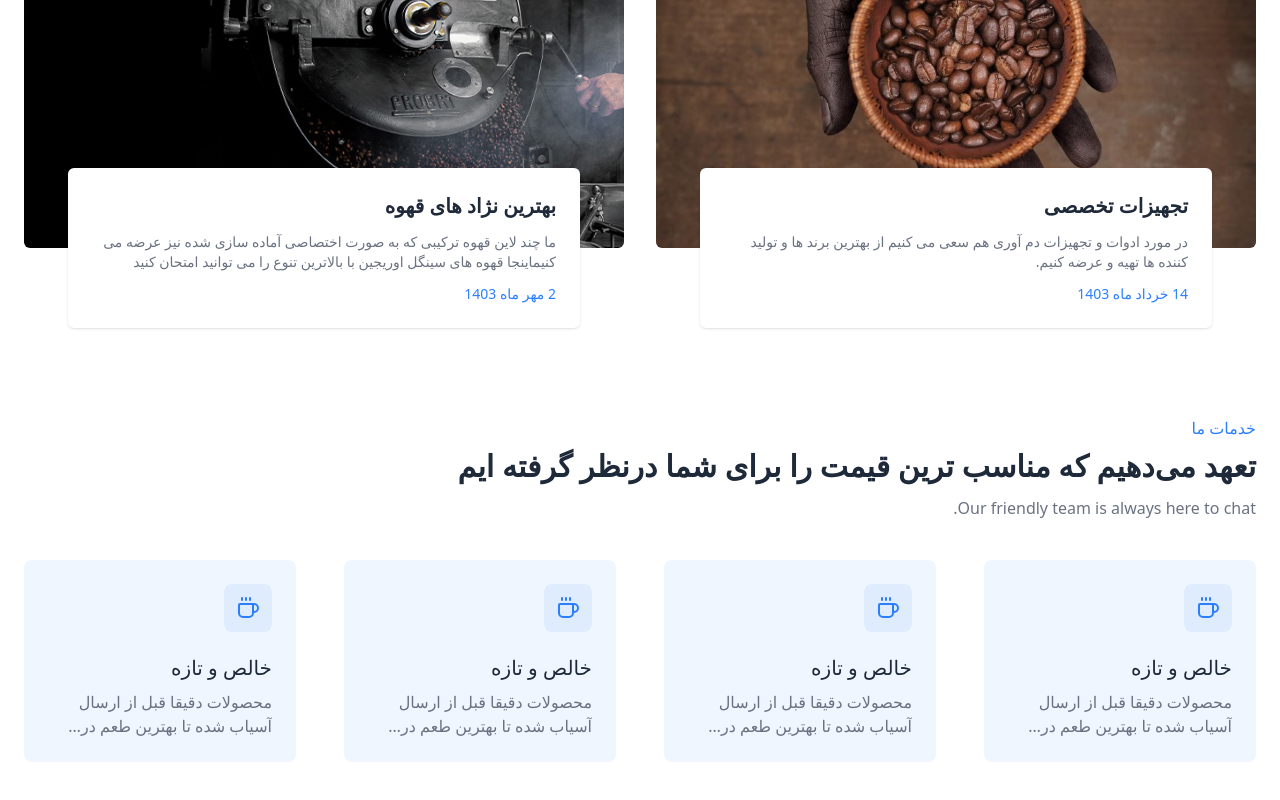
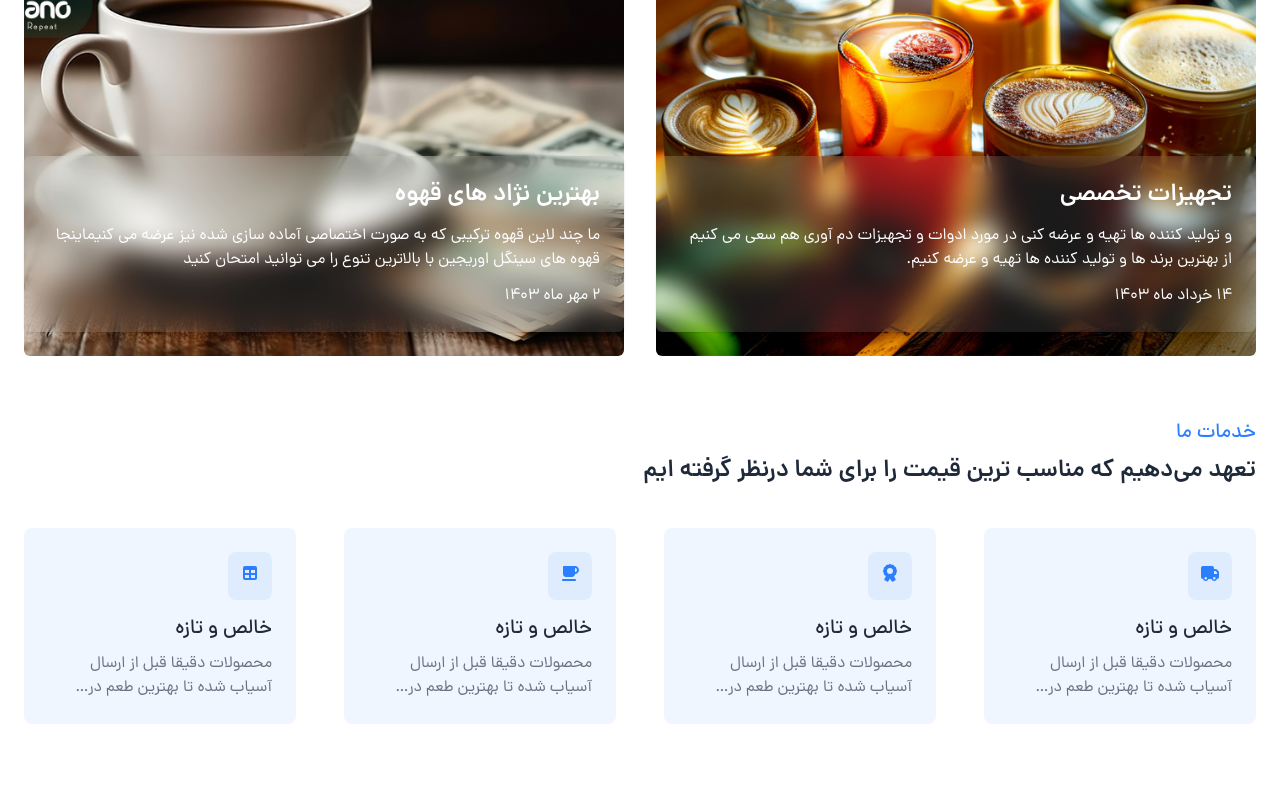
Before and after one commit to MohamwadMehdiGoodarzi/CoffeeStar, a Next.js app: page / in a window 1280 px wide. Shown: the part 848-1648 px from the top of the page. After the commit the page ends 1620 px from the top, so only its background shows below. Built offline with nearby package versions, Linux system fonts and the light colour scheme.

Commit message:
create file dbjson

```diff
--- a/components/module/Navbar/Navbar.js
+++ b/components/module/Navbar/Navbar.js
@@ -70,7 +70,7 @@ function Navbar() {
               </svg>
             </a>
             <a className="relativetransition-colors duration-300 transform bg-sky-600 flex items-center gap-x-5 text-white rounded-xl justify-between py-1.5 px-6 dark:text-gray-200 hover:bg-blue-600 dark:hover:text-gray-300" href="#" >
-              <svg xmlns="http://www.w3.org/2000/svg" width="24" height="24" viewBox="0 0 24 24" fill="none" stroke="currentColor" strokeWidth="2" strokeLinecap="round" strokeLinejoin="round" className="lucide lucide-user-round-plus-icon lucide-user-round-plus"><path d="M2 21a8 8 0 0 1 13.292-6"/><circle cx="10" cy="8" r="5"/><path d="M19 16v6"/><path d="M22 19h-6"/></svg>
+              <svg xmlns="http://www.w3.org/2000/svg" width="20" height="20" viewBox="0 0 24 24" fill="none" stroke="currentColor" strokeWidth="2" strokeLinecap="round" strokeLinejoin="round" className="lucide lucide-user-round-plus-icon lucide-user-round-plus"><path d="M2 21a8 8 0 0 1 13.292-6"/><circle cx="10" cy="8" r="5"/><path d="M19 16v6"/><path d="M22 19h-6"/></svg>
               ثبت نام
             </a>
           </div>
--- a/components/module/ServicesItem/ServicesItem.js
+++ b/components/module/ServicesItem/ServicesItem.js
@@ -1,24 +1,20 @@
 import React from 'react'
+import { FontAwesomeIcon } from '@fortawesome/react-fontawesome'
+import * as Icons from '@fortawesome/free-solid-svg-icons'
 
 
 
 function ServicesItem({ title, desc, img, icon }) {
-
   return (
-    <>
-        <div className="p-4 rounded-lg bg-blue-50 md:p-6 dark:bg-gray-800">
-            <span className="inline-block p-3 text-blue-500 rounded-lg bg-blue-100/80 dark:bg-gray-700">
-                <img src="" alt="" />
-                <svg xmlns="http://www.w3.org/2000/svg" width="24" height="24" viewBox="0 0 24 24" fill="none" stroke="currentColor" stroke-width="2" stroke-linecap="round" stroke-linejoin="round" className="lucide lucide-coffee-icon lucide-coffee"><path d="M10 2v2"/><path d="M14 2v2"/><path d="M16 8a1 1 0 0 1 1 1v8a4 4 0 0 1-4 4H7a4 4 0 0 1-4-4V9a1 1 0 0 1 1-1h14a4 4 0 1 1 0 8h-1"/><path d="M6 2v2"/></svg>
-            </span>
-            <h2 className="mt-4 text-xl font-medium text-gray-800 dark:text-white">{title}</h2>
-            <p className="mt-2 text-base text-gray-500 line-clamp-2 dark:text-gray-400">{desc}</p>
-        </div>
-    </>
+    <div className="p-4 rounded-lg bg-blue-50 md:p-6 dark:bg-gray-800">
+      <span className="inline-block p-3 rounded-lg bg-blue-100/80 text-blue-500 dark:bg-gray-700">
+        <FontAwesomeIcon icon={Icons[icon]} className="w-6 h-6" />
+      </span>
+      <h2 className="mt-4 text-xl font-DanaMedium text-gray-800 dark:text-white">{title}</h2>
+      <p className="mt-2 text-base text-gray-500 line-clamp-2 dark:text-gray-400">{desc}</p>
+    </div>
   )
-
 }
 
 
-
-export default ServicesItem
+export default ServicesItem;
--- a/components/template/Index/About.js
+++ b/components/template/Index/About.js
@@ -10,28 +10,27 @@ function About() {
       <section className="bg-white dark:bg-gray-900">
           <div className="container px-6 py-10 mx-auto">
               <div className="text-center">
-                  <h1 className="text-2xl font-semibold text-gray-800 capitalize lg:text-3xl dark:text-white">درباره بِه کافی</h1>
-
-                  <p className="max-w-lg mx-auto mt-4 line-clamp-2 text-gray-500">مجموعه‌ی به کافی به مدیریت مهندس علی رهنما ار سال 1395 شروع به فعالیت کرده است. در ابتدا، این مجموعه با نام قهوه‌ی بلوت و در خیابان انقلاب تهران، راه اندازی شد.</p>
+                  <p className="text-2xl font-DanaDemiBold text-gray-800 capitalize lg:text-4xl dark:text-white">درباره بِه کافی</p>
+                  <p className="max-w-lg text-lg mx-auto mt-4 line-clamp-2 text-gray-500">مجموعه‌ی به کافی به مدیریت مهندس علی رهنما ار سال 1395 شروع به فعالیت کرده است. در ابتدا، این مجموعه با نام قهوه‌ی بلوت و در خیابان انقلاب تهران، راه اندازی شد.</p>
               </div>
 
               <div className="grid grid-cols-1 gap-8 mt-8 lg:grid-cols-2">
                   <div>
-                      <Image  className="relative z-10 object-cover w-full rounded-md h-96"  src="/images/coffee-shop-setup-advice-2.jpg" alt="..." width={500} height={300} priority />
-                      <div className="relative z-20 max-w-lg p-6 mx-auto -mt-20 bg-white transition-all duration-75 hover:outline-3 hover:outline-blue-600  rounded-md shadow dark:bg-gray-900">
-                          <a href="#" className="font-semibold text-gray-800 hover:underline dark:text-white md:text-xl">تجهیزات تخصصی</a>
-                          <p className="mt-3 text-sm text-gray-500 line-clamp-2 dark:text-gray-300 md:text-sm">در مورد ادوات و تجهیزات دم آوری هم سعی می کنیم از بهترین برند ها و تولید کننده ها تهیه و عرضه کنیم.</p>
-                          <p className="mt-3 text-sm text-blue-500">14 خرداد ماه 1403</p>
-                      </div>
+                    <Image  className="relative z-10 object-cover w-full rounded-md h-120"  src="/images/cafe-menu-items-sh.jpg" alt="..." width={500} height={300} priority />
+                    <div className="relative z-20 w-full text-white p-6 mx-auto -mt-50 bg-white/10 backdrop-blur-md rounded-md shadow dark:bg-gray-900/60 dark:backdrop-blur-md">
+                        <a href="#" className="font-DanaDemiBold dark:text-white md:text-2xl"> تجهیزات تخصصی </a>
+                        <p className="mt-3 text-sm line-clamp-2 dark:text-gray-300 md:text-base"> و تولید کننده ها تهیه و عرضه کنی در مورد ادوات و تجهیزات دم آوری هم سعی می کنیم از بهترین برند ها و تولید کننده ها تهیه و عرضه کنیم. </p>
+                        <p className="mt-3 text-base">14 خرداد ماه 1403</p>
+                    </div>
                   </div>
 
                   <div>
-                  <Image className="relative z-10 object-cover w-full rounded-md h-96" src="/images/images.jpg" alt="" width={500} height={300} />
-                      <div className="relative z-20 max-w-lg p-6 mx-auto -mt-20 bg-white transition-all duration-75 hover:outline-3 hover:outline-blue-600 rounded-md shadow dark:bg-gray-900">
-                          <a href="#" className="font-semibold text-gray-800 hover:underline dark:text-white md:text-xl">بهترین نژاد های قهوه</a>
-                          <p className="mt-3 text-sm line-clamp-2 text-gray-500 dark:text-gray-300 md:text-sm"> ما چند لاین قهوه ترکیبی که به صورت اختصاصی آماده سازی شده نیز عرضه می کنیماینجا قهوه های سینگل اوریجین با بالاترین تنوع را می توانید امتحان کنید</p>
-                          <p className="mt-3 text-sm text-blue-500">2 مهر ماه 1403</p>
-                      </div>
+                    <Image className="relative z-10 object-cover w-full rounded-md h-120" src="/images/most-expensive-coffees-sh.jpg" alt="" width={500} height={300} />
+                    <div className="relative z-20 w-full text-white p-6 mx-auto -mt-50 bg-white/10 backdrop-blur-md rounded-md shadow dark:bg-gray-900/60 dark:backdrop-blur-md">
+                        <a href="#" className="font-DanaDemiBold dark:text-white md:text-2xl">بهترین نژاد های قهوه</a>
+                        <p className="mt-3 text-sm line-clamp-2 dark:text-gray-300 md:text-base"> ما چند لاین قهوه ترکیبی که به صورت اختصاصی آماده سازی شده نیز عرضه می کنیماینجا قهوه های سینگل اوریجین با بالاترین تنوع را می توانید امتحان کنید</p>
+                        <p className="mt-3 text-smbase">2 مهر ماه 1403</p>
+                    </div>
                   </div>
               </div>
           </div>
--- a/components/template/Index/Services.js
+++ b/components/template/Index/Services.js
@@ -12,18 +12,15 @@ function Services() {
           <div className="container px-6 py-12 mx-auto">
 
               <div>
-                  <p className="font-medium text-blue-500 dark:text-blue-400">خدمات  ما</p>
-
-                  <h1 className="mt-2 text-2xl font-semibold text-gray-800 md:text-3xl dark:text-white">تعهد می‌دهیم که مناسب ترین قیمت را برای شما درنظر گرفته ایم</h1>
-
-                  <p className="mt-3 text-gray-500 dark:text-gray-400">Our friendly team is always here to chat.</p>
+                  <p className="font-DanaMedium text-xl text-blue-500 dark:text-blue-400">خدمات  ما</p>
+                  <p className="mt-2 text-2xl font-DanaDemiBold text-gray-800 dark:text-white">تعهد می‌دهیم که مناسب ترین قیمت را برای شما درنظر گرفته ایم</p>
               </div>
 
               <div className="grid grid-cols-1 gap-12 mt-10 sm:grid-cols-2 lg:grid-cols-3 xl:grid-cols-4">
-                <ServicesItem title="خالص و تازه" desc="محصولات دقیقا قبل از ارسال آسیاب شده تا بهترین طعم در اختیار شما گذاشته شود" icon=""/>
-                <ServicesItem title="خالص و تازه" desc="محصولات دقیقا قبل از ارسال آسیاب شده تا بهترین طعم در اختیار شما گذاشته شود" icon=""/>
-                <ServicesItem title="خالص و تازه" desc="محصولات دقیقا قبل از ارسال آسیاب شده تا بهترین طعم در اختیار شما گذاشته شود" icon=""/>
-                <ServicesItem title="خالص و تازه" desc="محصولات دقیقا قبل از ارسال آسیاب شده تا بهترین طعم در اختیار شما گذاشته شود" icon=""/>
+                <ServicesItem title="خالص و تازه" desc="محصولات دقیقا قبل از ارسال آسیاب شده تا بهترین طعم در اختیار شما گذاشته شود" icon="faTruck"/>
+                <ServicesItem title="خالص و تازه" desc="محصولات دقیقا قبل از ارسال آسیاب شده تا بهترین طعم در اختیار شما گذاشته شود" icon="faAward"/>
+                <ServicesItem title="خالص و تازه" desc="محصولات دقیقا قبل از ارسال آسیاب شده تا بهترین طعم در اختیار شما گذاشته شود" icon="faCoffee"/>
+                <ServicesItem title="خالص و تازه" desc="محصولات دقیقا قبل از ارسال آسیاب شده تا بهترین طعم در اختیار شما گذاشته شود" icon="faTable"/>
               </div>
 
           </div>
--- a/components/template/Index/Slider.js
+++ b/components/template/Index/Slider.js
@@ -45,9 +45,9 @@ function Slider() {
           </div>
 
           <div className="lg:w-1/2 mt-8 lg:mt-0 px-2.5 md:px-0">
-            <h1 className="text-2xl font-semibold text-gray-800 dark:text-white lg:text-4xl"> انواع قـهوه عربیکا و روبوستا و مواد اولیه کافـی شاپ </h1>
-            <p className="max-w-lg text-lg mt-6 text-gray-500 dark:text-gray-400"> Genio یک روستر قهوه تخصصی 15 کیلوگرمی است که برای برشته‌کاری‌هایی ایده‌آل است که برای همگام شدن با تجارت در حال گسترش خود به ظرفیت تولید بیشتری نیاز دارند. پایداری کامل دارد و می تواند 60 کیلوگرم قهوه را در ساعت برشته کند. </p>
-            <h3 className="mt-6 text-xl font-medium text-blue-500">فروشگاه و رُستری قهوه به کافی</h3>
+            <h1 className="text-2xl font-DanaDemiBold text-gray-800 dark:text-white lg:text-4xl"> انواع قـهوه عربیکا و روبوستا و مواد اولیه کافـی شاپ </h1>
+            <p className="max-w-lg text-lg mt-6 text-gray-500 dark:text-gray-300"> Genio یک روستر قهوه تخصصی 15 کیلوگرمی است که برای برشته‌کاری‌هایی ایده‌آل است که برای همگام شدن با تجارت در حال گسترش خود به ظرفیت تولید بیشتری نیاز دارند. پایداری کامل دارد و می تواند 60 کیلوگرم قهوه را در ساعت برشته کند. </p>
+            <h3 className="mt-6 text-xl font-DanaMedium text-blue-500">فروشگاه و رُستری قهوه به کافی</h3>
             <p className="text-gray-600 text-lg dark:text-gray-300"> مرجع تخصصی فروش انواع قهوه های سینگل اوریجین و پودرهای فوری </p>
           </div>
         </div>
--- /dev/null
+++ b/data/db.json
@@ -0,0 +1,99 @@
+{
+
+  "menu": [
+    {
+      "id": 1,
+      "title": "قهوه سیاه",
+      "desc": "ما چند لاین قهوه ترکیبی که به صورت اختصاصی آماده سازی شده نیز عرضه می کنیماینجا قهوه های سینگل اوریجین با بالاترین تنوع را می توانید امتحان کنید",
+      "peice": 179000,
+      "img": "/images/coffee-espresso-machine-m.jpg",
+      "off": 15
+    },
+    {
+      "id": 2,
+      "title": "قهوه روبستا",
+      "desc": "ما چند لاین قهوه ترکیبی که به صورت اختصاصی آماده سازی شده نیز عرضه می کنیماینجا قهوه های سینگل اوریجین با بالاترین تنوع را می توانید امتحان کنید",
+      "peice": 179000,
+      "img": "/images/coffee-waves-sh (1).jpg",
+      "off": 30
+    },
+    {
+      "id": 3,
+      "title": "قهوه ترک",
+      "desc": "ما چند لاین قهوه ترکیبی که به صورت اختصاصی آماده سازی شده نیز عرضه می کنیماینجا قهوه های سینگل اوریجین با بالاترین تنوع را می توانید امتحان کنید",
+      "peice": 179000,
+      "img": "/images/karak-tea3.jpg",
+      "off": 10
+    },
+    {
+      "id": 4,
+      "title": "قهوه برزیلی",
+      "desc": "ما چند لاین قهوه ترکیبی که به صورت اختصاصی آماده سازی شده نیز عرضه می کنیماینجا قهوه های سینگل اوریجین با بالاترین تنوع را می توانید امتحان کنید",
+      "peice": 179000,
+      "img": "/images/turkish-coffee-s.jpg",
+      "off": 20
+    }
+  ],
+
+  "services": [
+    {
+      "id": 1,
+      "title": "قهوه سیاه",
+      "img": "/images/coffee-waves-sh (1).jpg",
+      "desc": "ما چند لاین قهوه ترکیبی که به صورت اختصاصی آماده سازی شده نیز عرضه می کنیماینجا قهوه های سینگل اوریجین با بالاترین تنوع را می توانید امتحان کنید",
+      "icon": "faTruck"
+    },
+    {
+      "id": 2,
+      "title": "قهوه یونانی",
+      "img": "/images/coffee-waves-sh (1).jpg",
+      "desc": "ما چند لاین قهوه ترکیبی که به صورت اختصاصی آماده سازی شده نیز عرضه می کنیماینجا قهوه های سینگل اوریجین با بالاترین تنوع را می توانید امتحان کنید",
+      "icon": "faAward"
+    },
+    {
+      "id": 3,
+      "title": "قهوه سفید",
+      "img": "/images/coffee-waves-sh (1).jpg",
+      "desc": "ما چند لاین قهوه ترکیبی که به صورت اختصاصی آماده سازی شده نیز عرضه می کنیماینجا قهوه های سینگل اوریجین با بالاترین تنوع را می توانید امتحان کنید",
+      "icon": "faCoffee"
+    },
+    {
+      "id": 4,
+      "title": "قهوه آبی",
+      "img": "/images/coffee-waves-sh (1).jpg",
+      "desc": "ما چند لاین قهوه ترکیبی که به صورت اختصاصی آماده سازی شده نیز عرضه می کنیماینجا قهوه های سینگل اوریجین با بالاترین تنوع را می توانید امتحان کنید",
+      "icon": "faTable"
+    }
+  ],
+
+  "newsLetters": [
+    {
+      "id": 1,
+      "email": "mehdi.goodarzi.1997@gmail.com"
+    },
+    {
+      "id": 2,
+      "email": "mehdi.1997@gmail.com"
+    }
+  ],
+
+  "comment": [
+    {
+      "id": 1,
+      "username": "محمد مهدی گودرزی",
+      "body": "سلام قهوه شما عالی بود",
+      "productID": 1,
+      "score": 5
+    },
+    {
+      "id": 2,
+      "username": "امیر محمد علیپور",
+      "body": "سلام قهوه ترک شما بشدت بد مزه است ",
+      "productID": 2,
+      "score": 4.5
+    }
+  ]
+
+
+
+}
--- a/pages/_app.js
+++ b/pages/_app.js
@@ -1,27 +1,19 @@
 import Navbar from "../components/module/Navbar/Navbar";
 import "../styles/globals.css";
-import Image from 'next/image';
+import '@fortawesome/fontawesome-svg-core/styles.css'
+import { config } from '@fortawesome/fontawesome-svg-core'
+config.autoAddCss = false
+
+
 
 export default function App({ Component, pageProps }) {
   return (
-    <div dir="rtl">
+    <div dir="rtl" className="font-DanaRegular">
 
 
         <Navbar />
 
-
-
-
-
-
-
-
-
-
         <Component {...pageProps} />
-
-
-
 
 
 
@@ -79,10 +71,8 @@ export default function App({ Component, pageProps }) {
 
                     </div>
                 </div>
-      </section> */}
-
-
-
+            </section>
+        */}
 
 
 
--- a/styles/globals.css
+++ b/styles/globals.css
@@ -1 +1,35 @@
 @import "tailwindcss";
+
+
+@font-face {
+  font-family: 'Dana-Regular';
+  src: url('/fonts/DanaFaNum-Regular.woff2') format('woff2');
+  font-weight: 400;
+  font-style: normal;
+  font-display: swap;
+}
+
+@font-face {
+  font-family: 'Dana-Medium';
+  src: url('/fonts/DanaFaNum-Medium.woff2') format('woff2');
+  font-weight: 500;
+  font-style: normal;
+  font-display: swap;
+}
+
+@font-face {
+  font-family: 'Dana-DemiBold';
+  src: url('/fonts/DanaFaNum-DemiBold.woff2') format('woff2');
+  font-weight: 600;
+  font-style: normal;
+  font-display: swap;
+}
+
+
+
+
+@theme {
+  --font-DanaRegular: 'Dana-Regular', sans-serif;
+  --font-DanaMedium: 'Dana-Medium', sans-serif;
+  --font-DanaDemiBold: 'Dana-DemiBold', sans-serif;
+}
```
Lines whose indentation alone changed are shown as unchanged.
